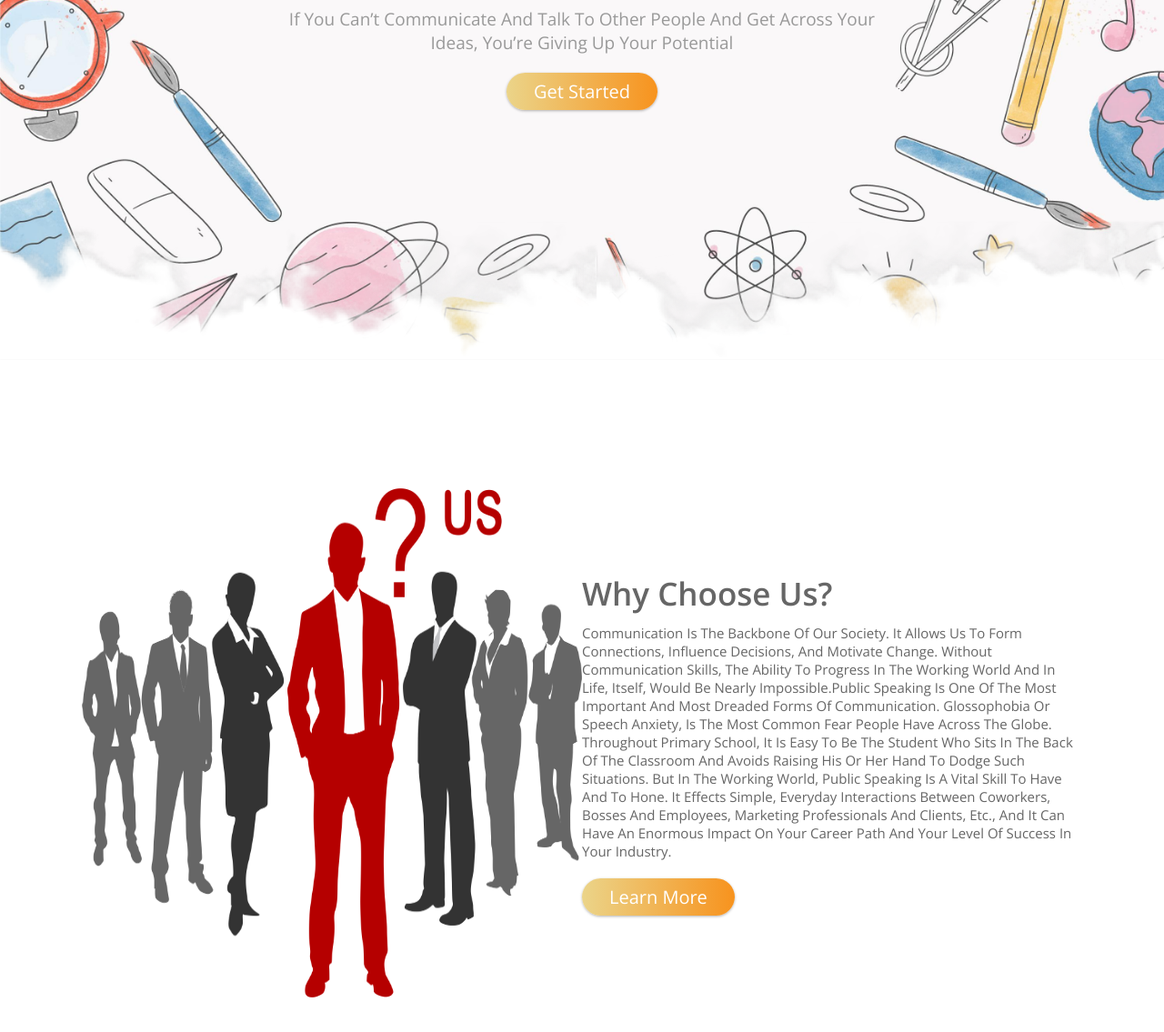
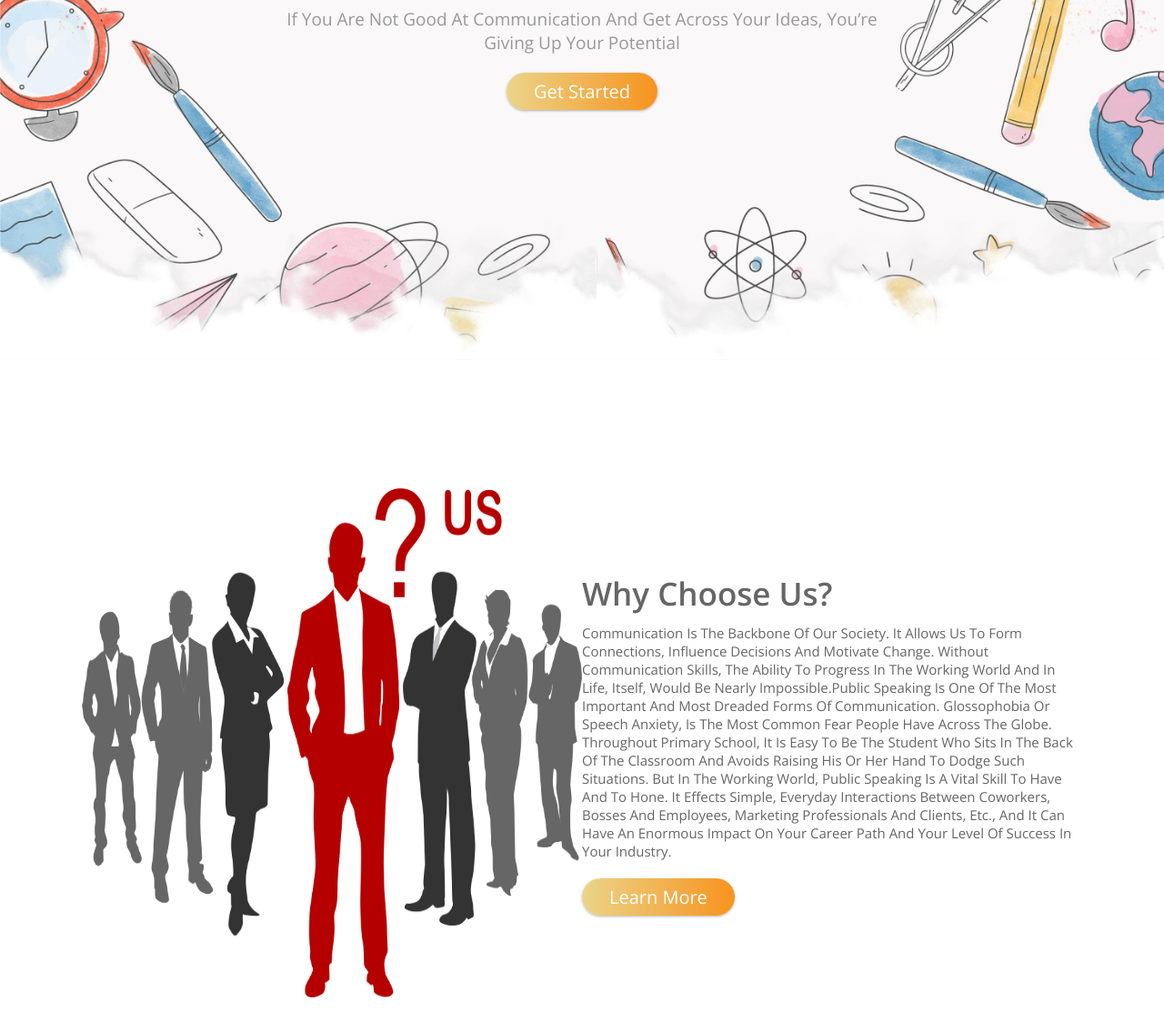
Before and after one commit to karthikpagnis/REVA-Hack-2021, a plain HTML site: page index.html in a window 1280 px wide. Shown: the part 407-1542 px from the top of the page at 91% size. Drawn offline with nearby package versions, Linux system fonts and the light colour scheme; files whose address does not match are found by name.

Commit message:
update index.html
changed tagline a little

```diff
--- a/index.html
+++ b/index.html
@@ -63,7 +63,7 @@
 <section class="home" id="home">
 
     <h1>Let words make a change</h1>
-    <p>If you can’t communicate and talk to other people and get across your ideas, you’re giving up your potential</p>
+    <p>If you are not good at communication and get across your ideas, you’re giving up your potential</p>
     <a href="#"><button class="btn">get started</button></a>
 
     <div class="shape"></div>
@@ -82,7 +82,7 @@
 
     <div class="content">
         <h3>why choose us?</h3>
-        <p>Communication is the backbone of our society. It allows us to form connections, influence decisions, and motivate change. Without communication skills, the ability to progress in the working world and in life, itself, would be nearly impossible.Public speaking is one of the most important and most dreaded forms of communication. Glossophobia or speech anxiety, is the most common fear people have across the globe. Throughout primary school, it is easy to be the student who sits in the back of the classroom and avoids raising his or her hand to dodge such situations. But in the working world, public speaking is a vital skill to have and to hone. It effects simple, everyday interactions between coworkers, bosses and employees, marketing professionals and clients, etc., and it can have an enormous impact on your career path and your level of success in your industry.</p>
+        <p>Communication is the backbone of our society. It allows us to form connections, influence decisions and motivate change. Without communication skills, the ability to progress in the working world and in life, itself, would be nearly impossible.Public speaking is one of the most important and most dreaded forms of communication. Glossophobia or speech anxiety, is the most common fear people have across the globe. Throughout primary school, it is easy to be the student who sits in the back of the classroom and avoids raising his or her hand to dodge such situations. But in the working world, public speaking is a vital skill to have and to hone. It effects simple, everyday interactions between coworkers, bosses and employees, marketing professionals and clients, etc., and it can have an enormous impact on your career path and your level of success in your industry.</p>
         <a href="#"><button class="btn">learn more</button></a>
     </div>
 
```
